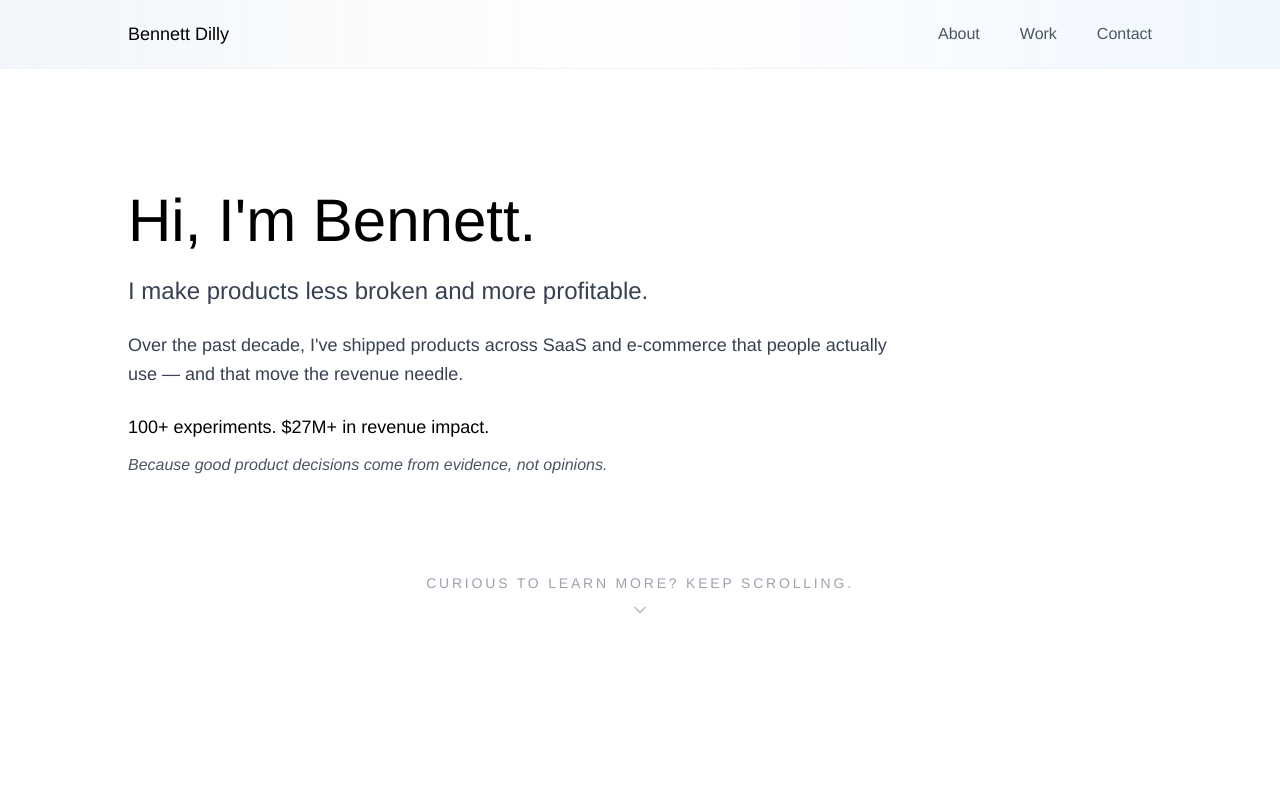
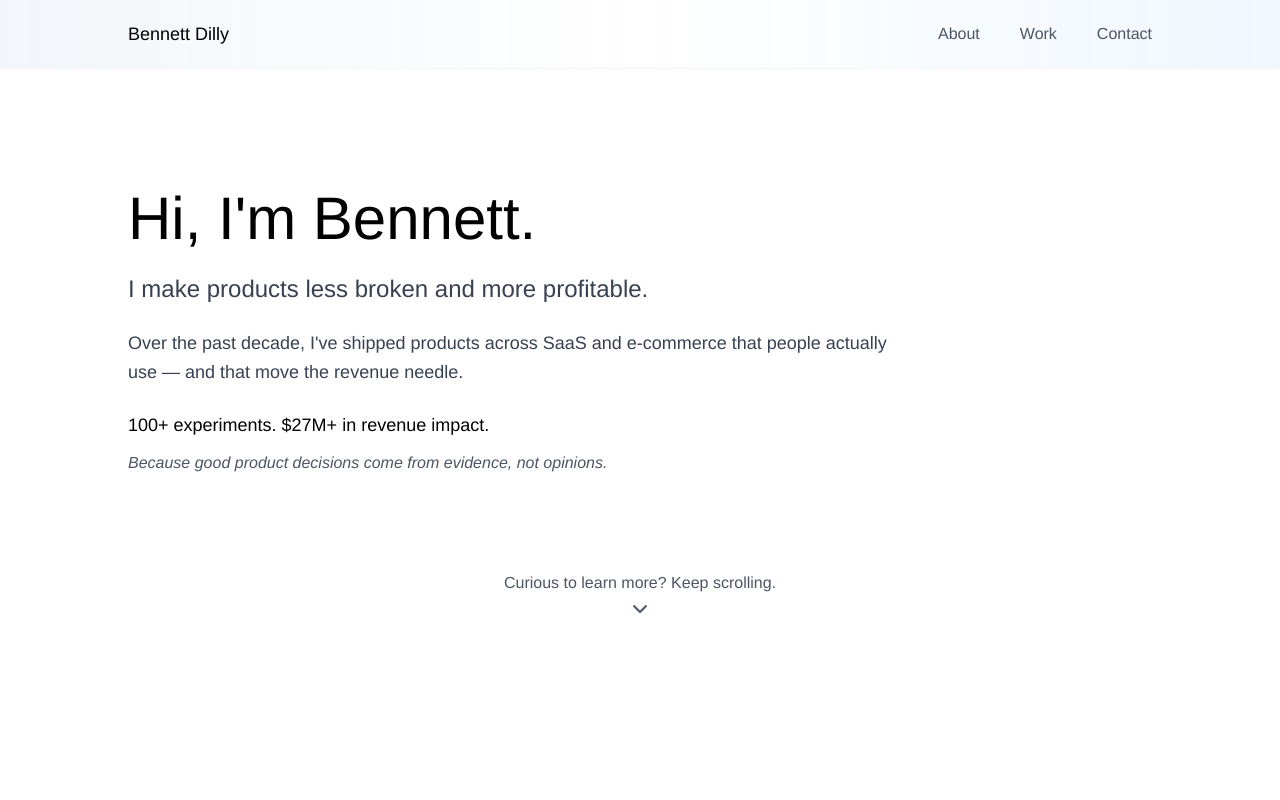
Before and after one commit to mrbdilly/portfolio, a React (Vite) app: page / in a window 1280 px wide. Shown: the top 800 px of the page. Built offline with nearby package versions, Linux system fonts and the light colour scheme.

Commit message:
Update App.tsx
- Fixed case on CTA teaser

```diff
--- a/src/App.tsx
+++ b/src/App.tsx
@@ -16,7 +16,7 @@ export default function PMPortfolio() {
     setMobileMenuOpen(false);
   };
 
-  // Count-up animation component - FULL ORIGINAL LOGIC PRESERVED
+  // Count-up animation component - FULL ORIGINAL LOGIC
   const CountUpMetric = ({ item, delay }) => {
     const [count, setCount] = useState(0);
     const [hasAnimated, setHasAnimated] = useState(false);
@@ -201,18 +201,18 @@ export default function PMPortfolio() {
           </div>
         </div>
 
-        {/* UPDATED: Centered Teaser CTA */}
+        {/* REVERTED: Centered Teaser CTA with original styling */}
         <div className="w-full flex justify-center">
           <button
             onClick={() => scrollToSection('about')}
-            className="flex flex-col items-center gap-3 text-gray-400 hover:text-black transition-all duration-300 group"
+            className="flex flex-col items-center gap-2 text-gray-600 hover:text-black transition-colors group"
           >
-            <span className="text-xs md:text-sm uppercase tracking-[0.2em] font-light">
+            <span className="text-sm md:text-base font-light">
               Curious to learn more? Keep scrolling.
             </span>
             <ChevronDown
-              size={20}
-              className="animate-bounce opacity-70 group-hover:opacity-100"
+              size={24}
+              className="animate-bounce"
             />
           </button>
         </div>
```
